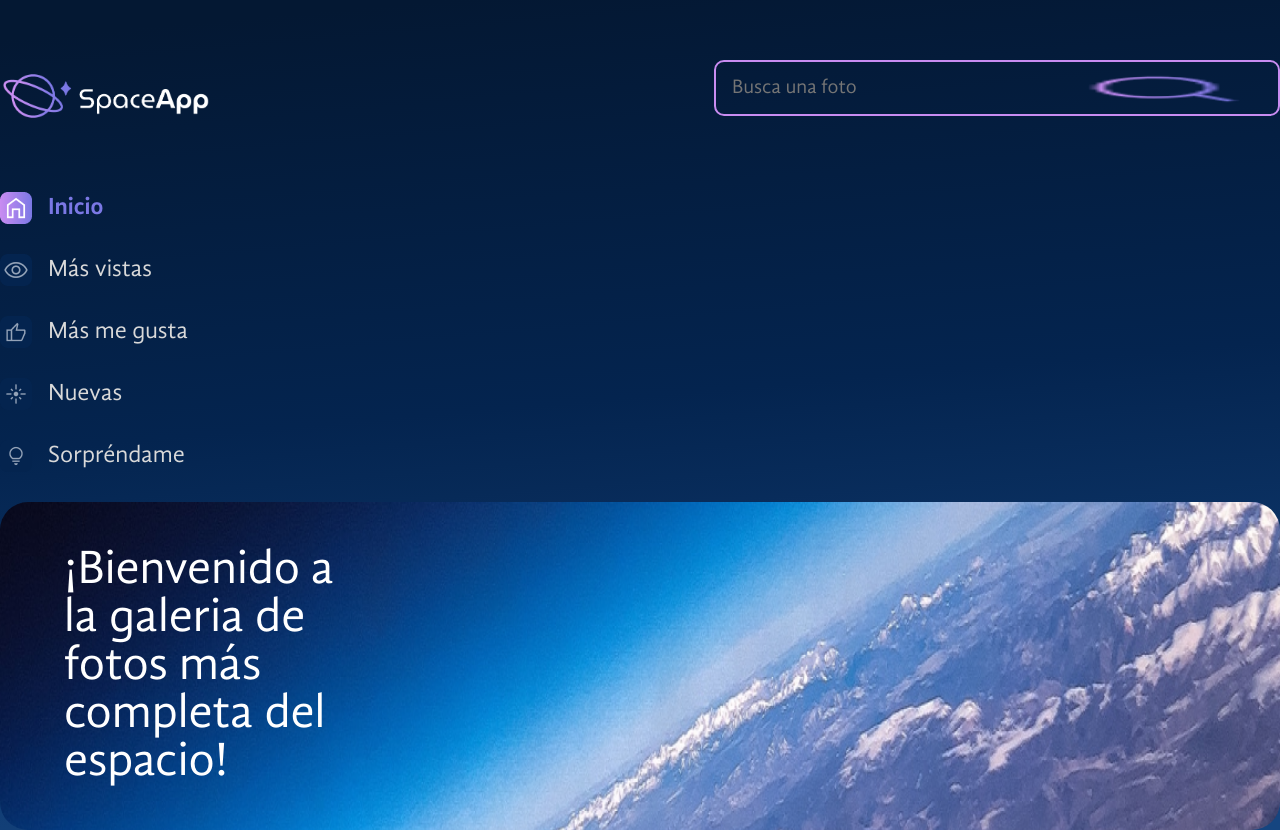
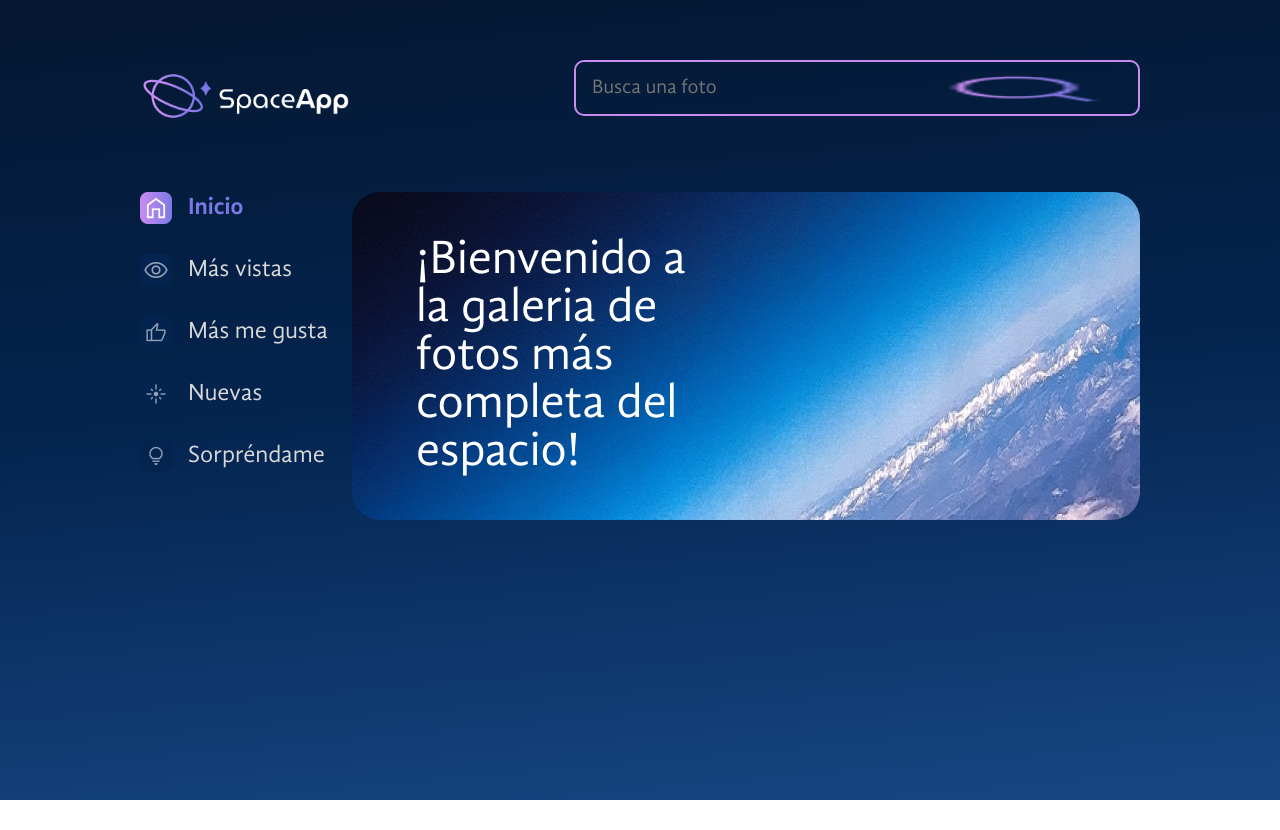
Before and after one commit to LuisFerVR/space-app, a React (Vite) app: page / in a window 1280 px wide. After the commit the page ends 800 px from the top, so only its background shows below. Built offline with nearby package versions, Linux system fonts and the light colour scheme.

Commit message:
Se agregaron los componentes  AppContainer y MainContainer  en App

```diff
--- a/src/App.jsx
+++ b/src/App.jsx
@@ -11,6 +11,17 @@ const FondoGradiante = styled.div`
   min-height:100vh;
 
 `
+
+const AppContainer = styled.div`
+  width : 1000px;
+  max-width:100%;
+  margin:0 auto;
+`
+
+const MainContainer = styled.main`
+  display:flex;
+  gap:24px;
+`
 function App() {
 
 
@@ -18,9 +29,13 @@ function App() {
     <>
       <FondoGradiante>
         <GlobalStyles/>
-        <Cabezera/>
-        <BarraLateral/>
-        <Banner texto="¡Bienvenido a la galeria de fotos más completa del espacio!" backgroundImage={banner}/>
+        <AppContainer>
+          <Cabezera/>
+          <MainContainer>
+            <BarraLateral/>
+            <Banner texto="¡Bienvenido a la galeria de fotos más completa del espacio!" backgroundImage={banner}/>
+          </MainContainer>
+        </AppContainer>
       </FondoGradiante>
     </>
   )
```
